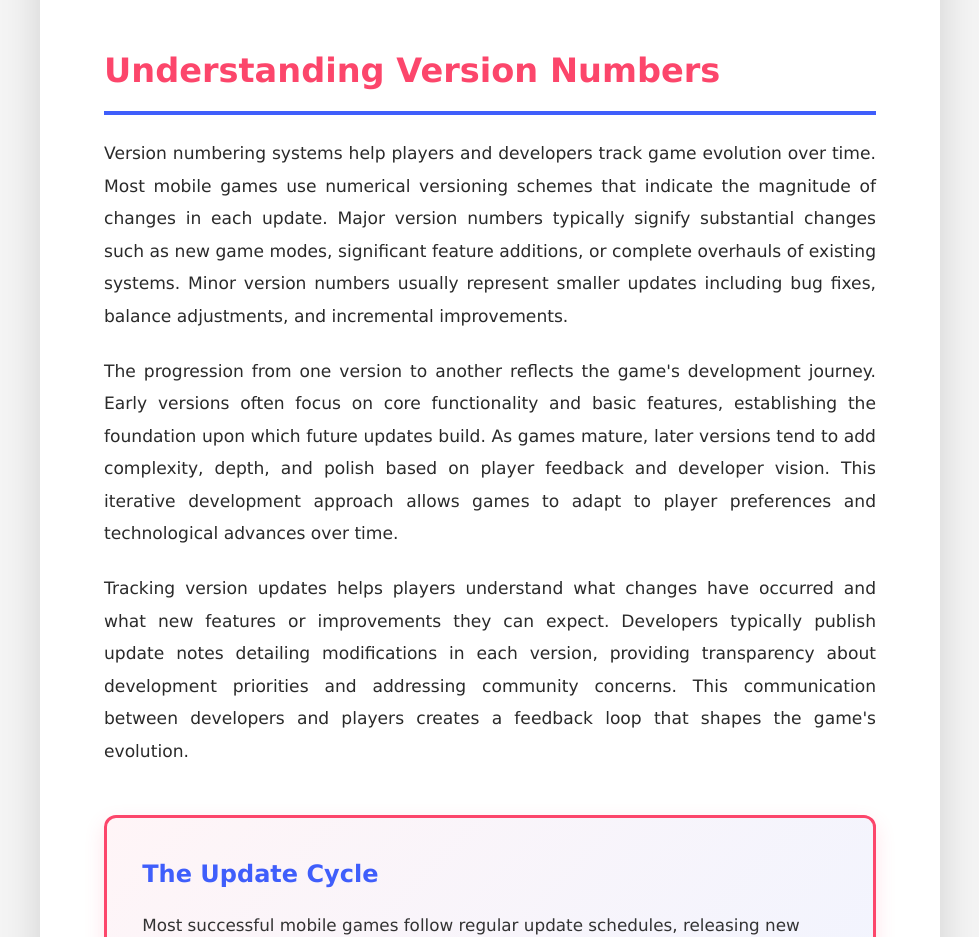
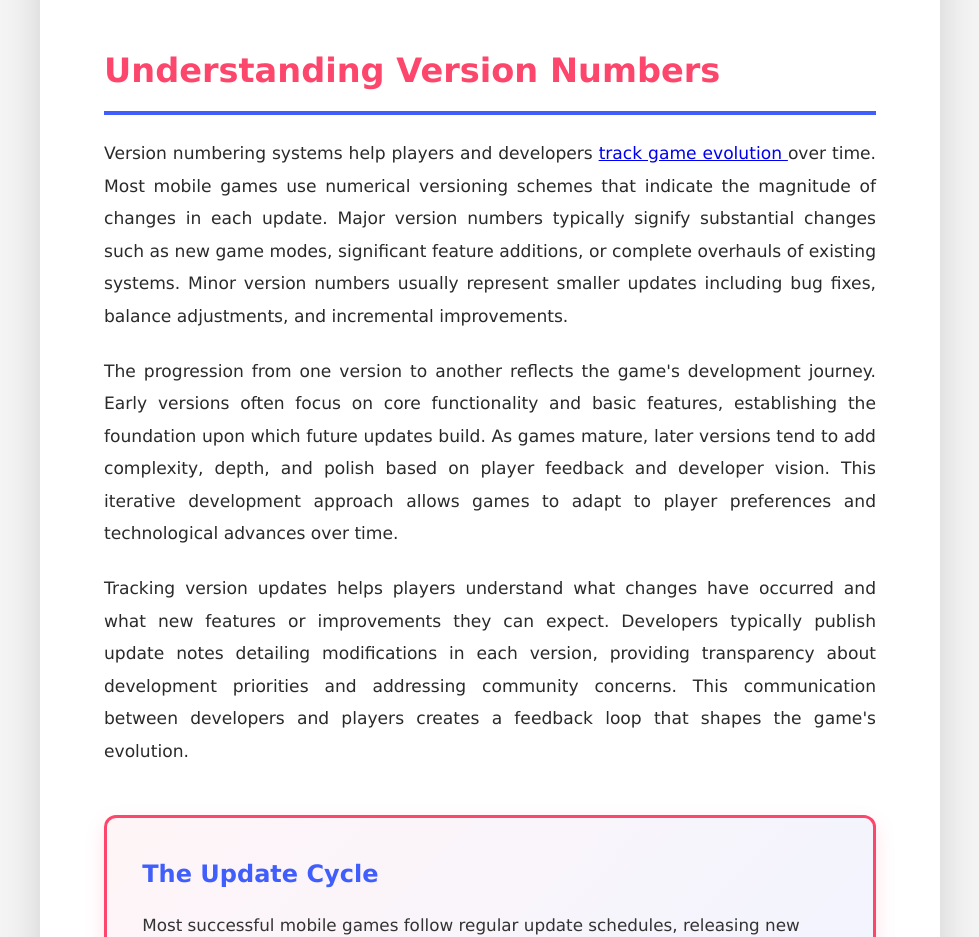
Before and after one commit to Baber534/rope-hero-mod-apk-latest-version, a plain HTML site: page index.html in a window 1280 px wide. Shown: the part 920-1857 px from the top of the page, without its empty margins (150-1129 px from the left). Drawn offline with Linux system fonts and the light colour scheme.

Commit message:
Update index.html

```diff
--- a/index.html
+++ b/index.html
@@ -307,7 +307,17 @@ body {
 
     <section id="versions" class="content-section">
       <h2>Understanding Version Numbers</h2>
-      <p>Version numbering systems help players and developers track game evolution over time. Most mobile games use numerical versioning schemes that indicate the magnitude of changes in each update. Major version numbers typically signify substantial changes such as new game modes, significant feature additions, or complete overhauls of existing systems. Minor version numbers usually represent smaller updates including bug fixes, balance adjustments, and incremental improvements.</p>
+<p>
+  Version numbering systems help players and developers
+  <a href="https://rope-hero-2-mod-apk.bitbucket.io/" lang="en">
+    track game evolution
+  </a>
+  over time. Most mobile games use numerical versioning schemes that indicate the
+  magnitude of changes in each update. Major version numbers typically signify
+  substantial changes such as new game modes, significant feature additions, or
+  complete overhauls of existing systems. Minor version numbers usually represent
+  smaller updates including bug fixes, balance adjustments, and incremental improvements.
+</p>
 
       <p>The progression from one version to another reflects the game's development journey. Early versions often focus on core functionality and basic features, establishing the foundation upon which future updates build. As games mature, later versions tend to add complexity, depth, and polish based on player feedback and developer vision. This iterative development approach allows games to adapt to player preferences and technological advances over time.</p>
 
```
